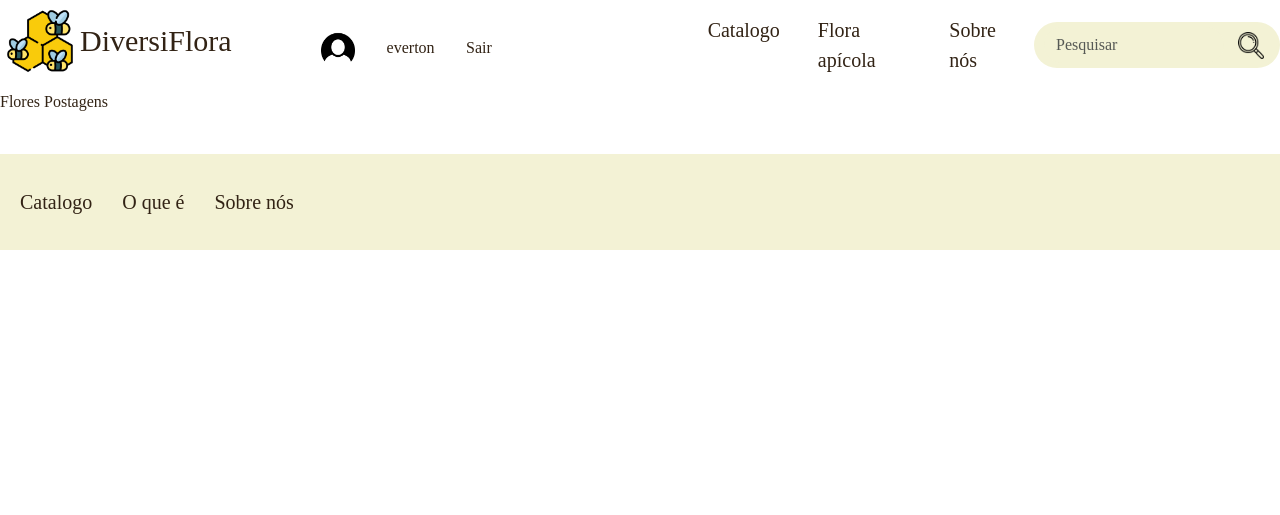
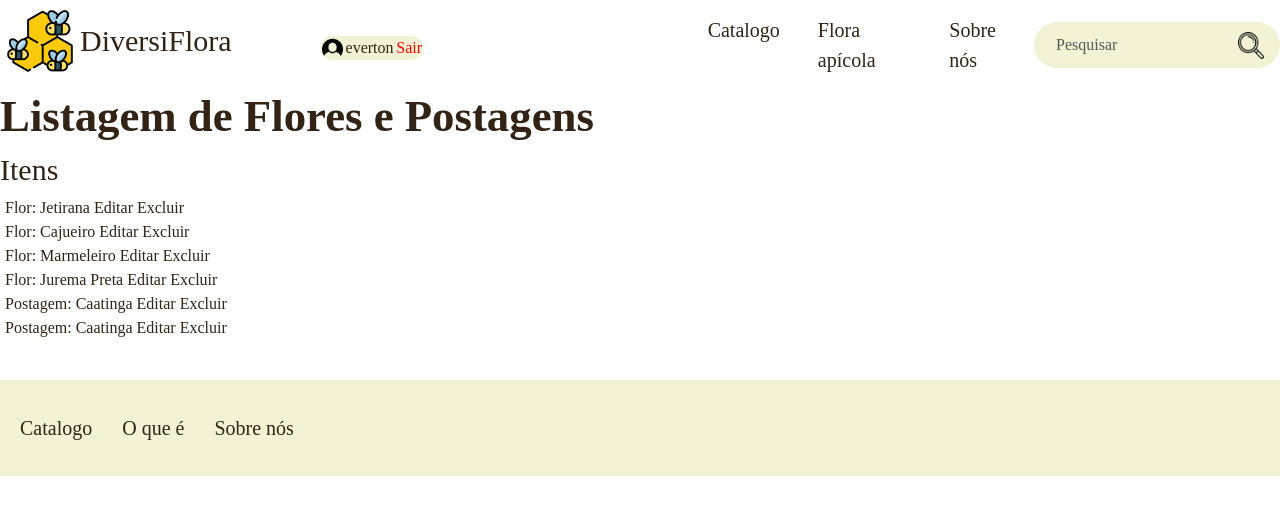
Before and after one commit to everton-l/projeto-final-pi, a Django app: a page that uses templates/base.html in a window 1280 px wide. Shown: the top 515 px of the page. Run offline with Django 4.2, Linux system fonts and the light colour scheme; a user stored in the database is signed in; data comes from the database, SQL or seed files in the repository; both versions use the stored data as it was after the commit; parts of the project's set-up code (start-up, migrations or seed data) failed here and were passed over.

Commit message:
admin-users

```diff
--- a/core/templates/flores.html
+++ b/core/templates/flores.html
@@ -13,7 +13,7 @@
               {% for flor in flor %}
                 <div class="list">
                     <a href="{% url 'flor-detalhe' pk=flor.id %}" class="link">
-                        <img src="{{ flor.imagem.url }}" alt="" width="250px">
+                        <img src="{{ flor.imagem.url }}" alt="">
                         <h3>{{ flor.nome_popular }}</h3>
                     </a>
                 </div>
--- a/core/templates/list-forms.html
+++ b/core/templates/list-forms.html
@@ -1,9 +1,29 @@
 {% extends 'base.html' %}
 {% load static %}
+{% block style %}
+<link rel="stylesheet" href="{% static 'css/admin.css' %}">
+{% endblock %}
 
 {% block center %}
 
-<a href="{% url 'flor-form' %}">Flores</a>
-<a href="{% url 'postagem-form' %}">Postagens</a>
+<h1>Listagem de Flores e Postagens</h1>
+
+<h2>Itens</h2>
+<ul class="ul">
+    {% for item in itens %}
+        <li>
+            {% if item.nome_popular %}
+                Flor: {{ item.nome_popular }}
+                <a href="{% url 'flor-editar' pk=item.id %}">Editar</a>
+                <a href="{% url 'flor-remover' pk=item.id %}">Excluir</a>
+            {% elif item.titulo %}
+                Postagem: {{ item.titulo }}
+                <a href="{% url 'post-editar' pk=item.id %}">Editar</a>
+                <a href="{% url 'post-remover' pk=item.id %}">Excluir</a>
+            {% endif %}
+        </li>
+    {% endfor %}
+</ul>
+
 
 {% endblock %}
--- a/core/views.py
+++ b/core/views.py
@@ -43,10 +43,10 @@ class FlorDetalhe(DetailView):
 class FlorCriar(CreateView):
     template_name = 'form-flor.html'
     form_class = FlorForm
-    success_url = reverse_lazy('flor_listar')
+    success_url = reverse_lazy('admin')
 
     def get_success_url(self):
-        return reverse_lazy('flor_listar')
+        return reverse_lazy('admin')
 
 class FlorEditar(UpdateView):
     model = Flores
@@ -55,11 +55,11 @@ class FlorEditar(UpdateView):
     pk_url_kwarg = 'pk'
 
     def get_success_url(self):
-        return reverse_lazy('flor_listar')
+        return reverse_lazy('admin')
 
 class FlorRemover(DeleteView):
     model = Flores
-    success_url = reverse_lazy('flor_listar')
+    success_url = reverse_lazy('admin')
     pk_url_kwarg = 'pk'
 
     def get(self, *args, **kwargs):
@@ -73,10 +73,10 @@ class PostagemListar(ListView):
 class PostagemCriar(CreateView):
     template_name = 'form-postagem.html'
     form_class = PostagemForm
-    success_url = reverse_lazy('postagem_listar')
+    success_url = reverse_lazy('admin')
 
     def get_success_url(self):
-        return reverse_lazy('postagem_listar')
+        return reverse_lazy('admin')
 
 class PostagemEditar(UpdateView):
     model = Postagem
@@ -85,20 +85,33 @@ class PostagemEditar(UpdateView):
     pk_url_kwarg = 'pk'
 
     def get_success_url(self):
-        return reverse_lazy('postagem_listar')
+        return reverse_lazy('admin')
 
 class PostagemRemover(DeleteView):
     model = Postagem
-    success_url = reverse_lazy('postagem_listar')
+    success_url = reverse_lazy('admin')
     pk_url_kwarg = 'pk'
 
     def get(self, *args, **kwargs):
         return self.delete(*args, **kwargs)
 
 class AdminList(ListView):
-    model = Flores
     template_name = 'list-forms.html'
-    context_object_name = 'flor'
+    context_object_name = 'itens'
+
+    def get_queryset(self):
+        flores = Flores.objects.all()
+        postagens = Postagem.objects.all()
+        return list(flores) + list(postagens)
+
+    def get_context_data(self, **kwargs):
+        context = super().get_context_data(**kwargs)
+        context['flor'] = Flores.objects.all()
+        context['post'] = Postagem.objects.all()
+        return context
+
+def negado(request):
+    return render(request, 'negado.html')
 
 def sobre(request):
     return render(request, 'sobre.html')
--- a/main/urls.py
+++ b/main/urls.py
@@ -34,5 +34,6 @@ urlpatterns = [
     path('postagem/remover/<int:pk>/', login_required(views.PostagemRemover.as_view()), name='post-remover'),
     path('administração/', login_required(views.AdminList.as_view()), name='admin'),
     path('sobre/', views.sobre, name='sobre'),
+    path('negado/', views.negado, name="negado"),
     path('accounts/',include('usuarios.urls')),
 ]+ static(settings.MEDIA_URL, document_root=settings.MEDIA_ROOT)
--- /dev/null
+++ b/static/css/admin.css
@@ -0,0 +1,4 @@
+.ul{
+    display: flex;
+    flex-direction: column;
+}
--- a/static/css/base.css
+++ b/static/css/base.css
@@ -240,10 +240,20 @@ h2 > strong{
 .user{
     display: flex;
     align-items: center;
-    justify-content: space-between;
-    width: 50%;
+    width: 30%;
+    background-color: rgba(243, 242, 213, 1);
+    border-radius: 20px;
+    justify-content: space-around;
 }
 
 .user > img{
     width: 20%;
 }
+
+.sair{
+    color: red;
+}
+
+.sair:hover{
+    opacity: 0.7;
+}
--- a/static/css/detalhe.css
+++ b/static/css/detalhe.css
@@ -18,6 +18,7 @@ main{
     align-items: center;
     justify-content: center;
     width: 100%;
+    height: 75vh;
 }
 
 footer{
--- a/static/css/listagem.css
+++ b/static/css/listagem.css
@@ -1,8 +1,7 @@
 main{
-    display: flex;
-    align-items: center;
     width: 100%;
     height: 80vh;
+    margin: 5% 0 0 0;
 }
 
 a{
@@ -30,7 +29,7 @@ h1 > strong{
     margin: 40px 0px;
 }
 
-a > img{
+.list > a > img{
     border-radius: 20px;
     width: 100%;
 }
--- a/templates/base.html
+++ b/templates/base.html
@@ -24,12 +24,12 @@
                     <div class="user">
                         <img src="{% static 'imagens/imagem-user.png' %}" alt="">
                         <span>{{ user.username }}</span>
-                        <a class="nav-link" href="{% url 'logout' %}">Sair</a>
+                        <a class="sair" href="{% url 'logout' %}">Sair</a>
                     </div>
                 {% else %}
                     <div class="user">
                         <img src="{% static 'imagens/imagem-user.png' %}" alt="">
-                        <a class="nav-link" href="{% url 'logout' %}">Usuário</a>
+                        <span>Usuário</span>
                     </div>
                 {% endif %}
 
--- a/usuarios/views.py
+++ b/usuarios/views.py
@@ -15,6 +15,9 @@ def login_view(request):
                 if user.get_username() == "admin":
                         return redirect('admin')
 
+                elif user.get_username() != "admin":
+                    return redirect('negado')
+
                 return redirect('listagem')
 
     else:
@@ -25,7 +28,7 @@ def login_view(request):
 
 def logout_view(request):
     logout(request)
-    return redirect('login')
+    return redirect('index')
 
 def create_user(request):
     if request.method == 'POST':
```
Also changed, not shown: core/templates/negado.html (added, +12 -0 lines), db.sqlite3, media/download.jpg (added).
